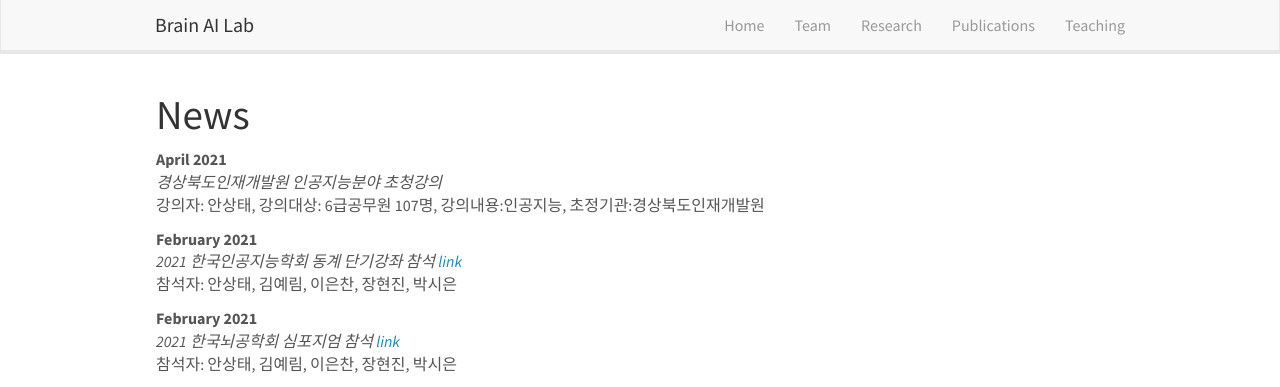
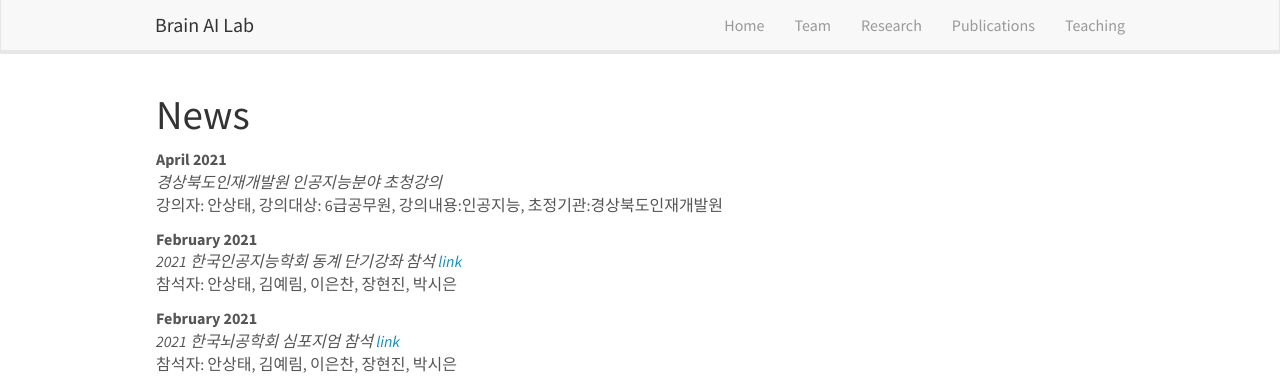
Before and after one commit to KNU-BrainAI/knu-brainai.github.io, a Jekyll site: the page built from _pages/allnews.md, in a window 1280 px wide and 1252 px high. Shown: the top 387 px of the window. Built offline with Jekyll 4.4.1, drawn with Linux system fonts in a browser that asks for light colours; nearby versions of some CDN libraries.

Commit message:
Update news.yml

```diff
--- a/_data/news.yml
+++ b/_data/news.yml
@@ -1,6 +1,6 @@
 - date: April 2021
   headline: "경상북도인재개발원 인공지능분야 초청강의"
-  details: "강의자: 안상태, 강의대상: 6급공무원 107명, 강의내용:인공지능, 초정기관:경상북도인재개발원"
+  details: "강의자: 안상태, 강의대상: 6급공무원, 강의내용:인공지능, 초정기관:경상북도인재개발원"
 
 - date: February 2021
   headline: "2021 한국인공지능학회 동계 단기강좌 참석 <a href='http://aiassociation.kr/Conference/ConferenceView.asp?AC=0&CODE=CC20210101&CpPage=#CONF'>link</a>"
```
